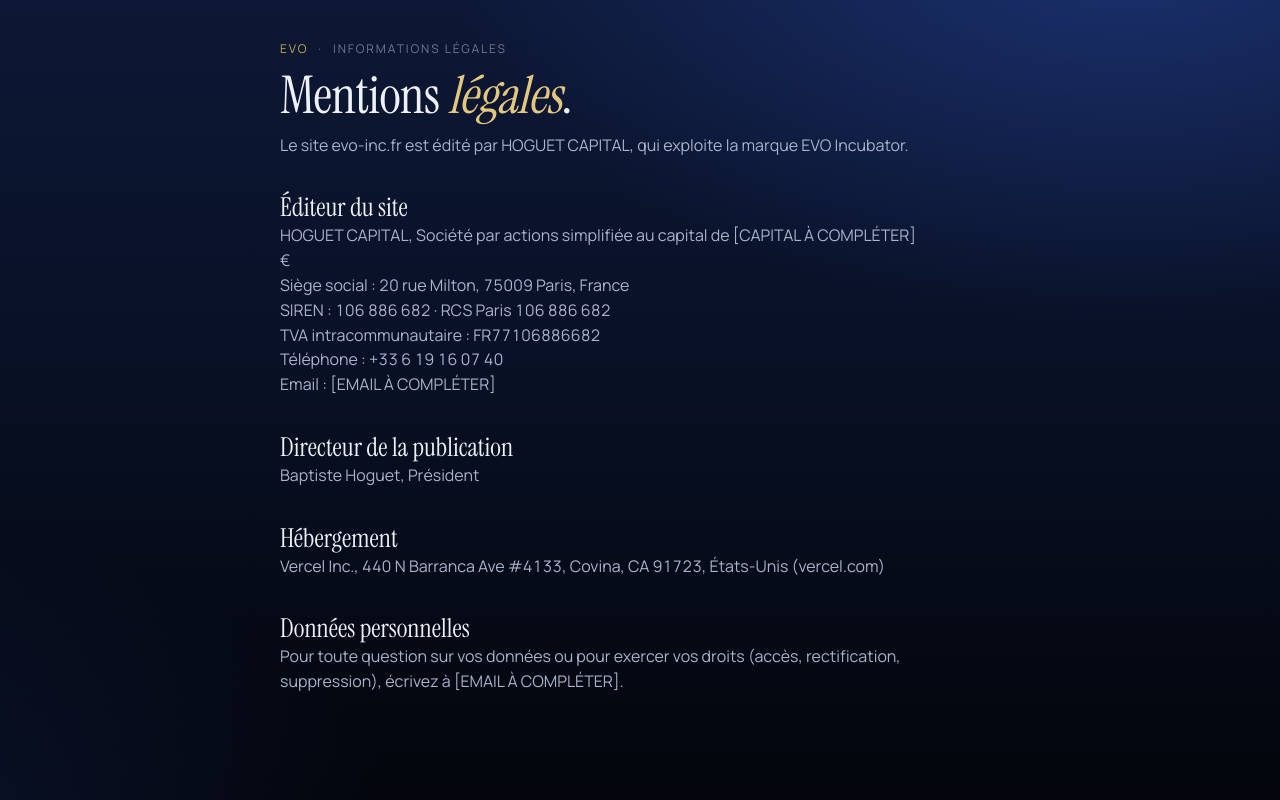
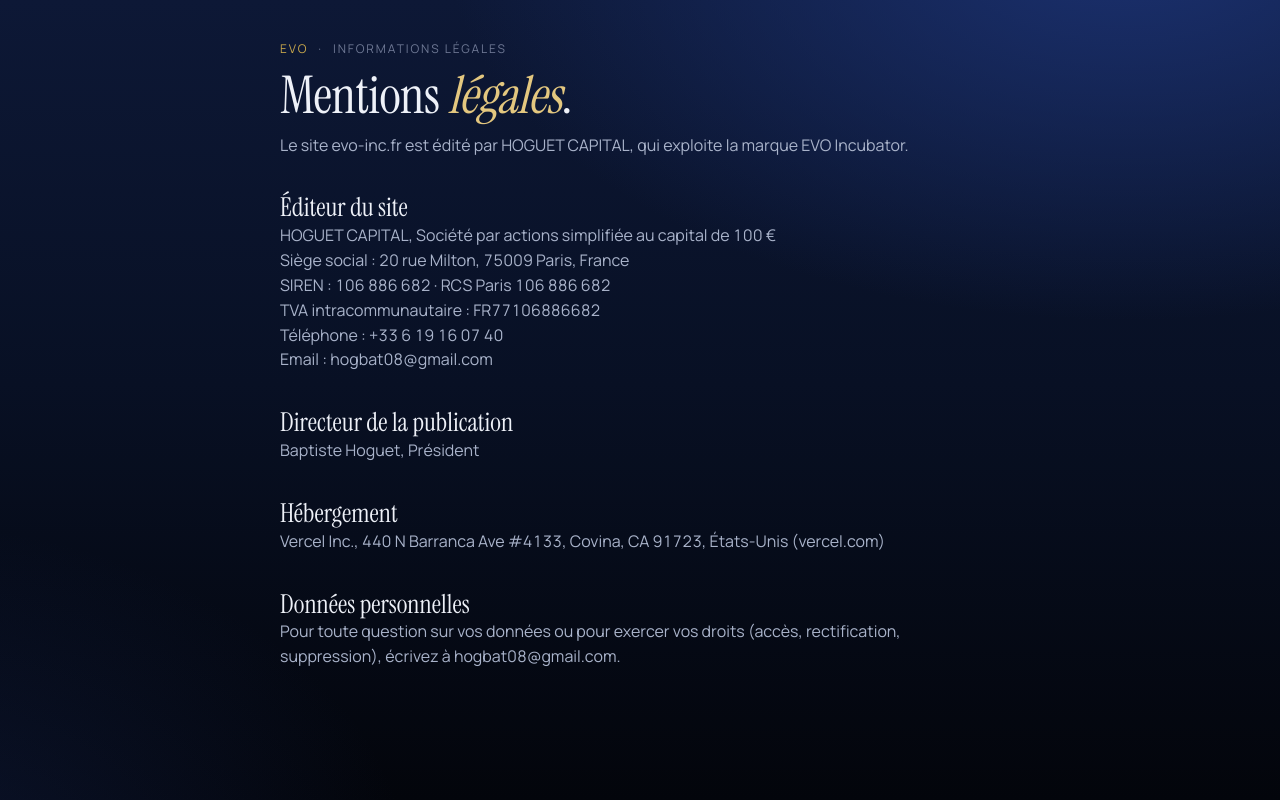
Before and after one commit to baptiste-hoguet/evo-onboarding, a Next.js app: page /mentions-legales in a window 1280 px wide. Built offline with nearby package versions, Linux system fonts and the light colour scheme.

Commit message:
Mentions légales : capital social et email de contact
Co-Authored-By: Claude Opus 5.5 <noreply@anthropic.com>
Claude-Session: https://claude.ai/code/session_01Bdd3ewDnMfsc4ddiCa5WvB

```diff
--- a/src/app/mentions-legales/page.tsx
+++ b/src/app/mentions-legales/page.tsx
@@ -2,13 +2,13 @@
 const EDITEUR = {
   denomination: "HOGUET CAPITAL",
   forme: "Société par actions simplifiée",
-  capital: "[CAPITAL À COMPLÉTER] €",
+  capital: "100 €",
   adresse: "20 rue Milton, 75009 Paris, France",
   siren: "106 886 682",
   rcs: "RCS Paris 106 886 682",
   tva: "FR77106886682",
   telephone: "+33 6 19 16 07 40",
-  email: "[EMAIL À COMPLÉTER]",
+  email: "hogbat08@gmail.com",
   directeur: "Baptiste Hoguet, Président",
   marque: "EVO Incubator",
 };
```
